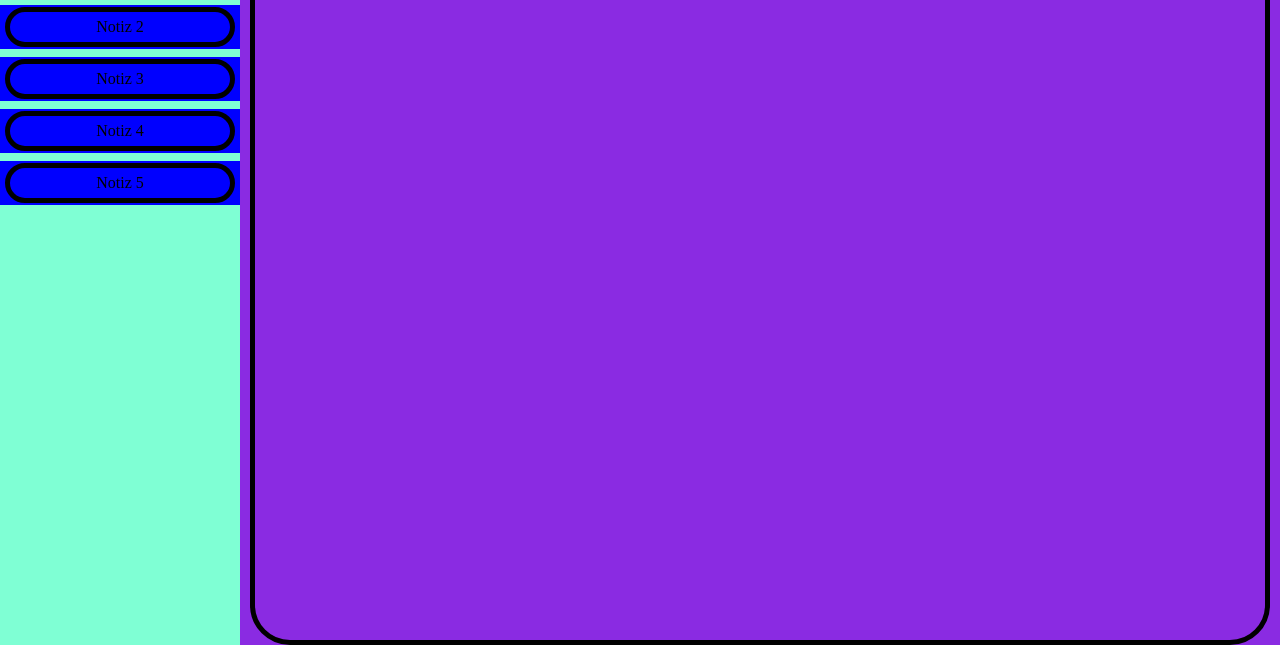
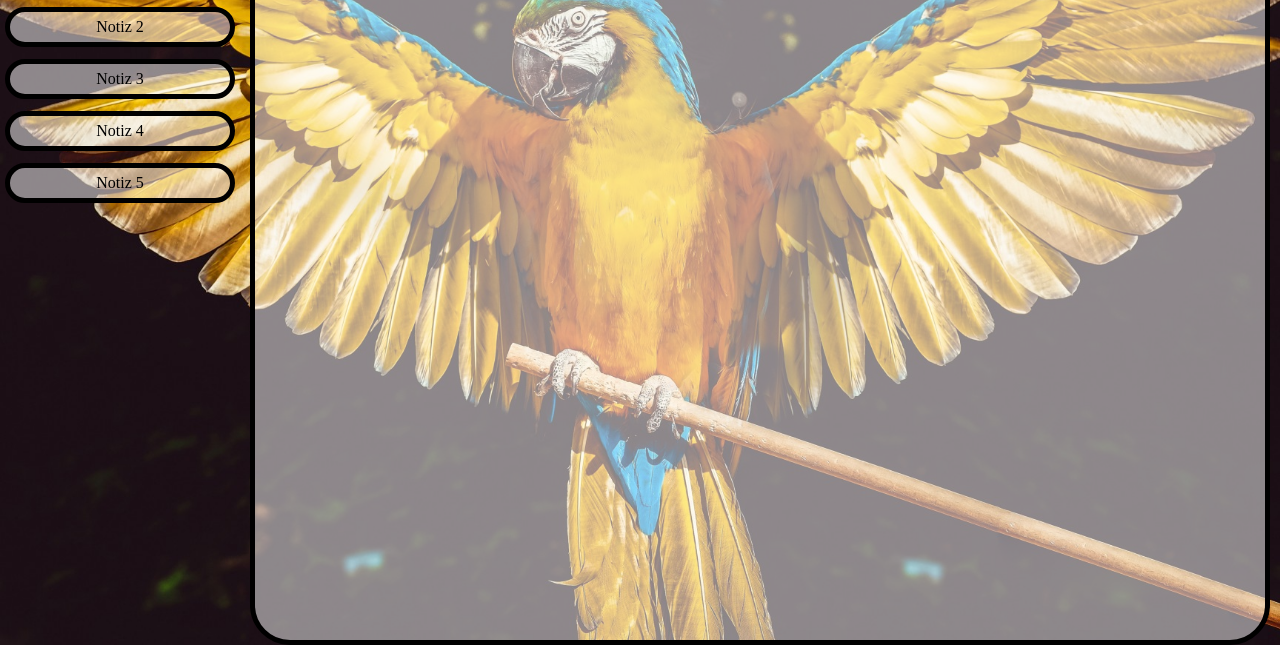
Before and after one commit to RandomCad/DevOps, a plain HTML site: page papagei/index.html in a window 1280 px wide. Shown: the part 155-800 px from the top of the page. Drawn offline with Linux system fonts and the light colour scheme.

Commit message:
federkleid 0.2

```diff
--- a/papagei/index.css
+++ b/papagei/index.css
@@ -10,7 +10,11 @@
     width: 100vw;
     margin: 0;
     padding: 0;
-    background-color: blueviolet;
+
+    background-image: url('./images/parrot_wp_1.jpg');
+    background-size: cover;
+    background-position: center;
+    background-repeat: no-repeat;
 }
 
 .lb { /* left_box */
@@ -38,8 +42,6 @@
     display: flex;
     flex-direction: column;
 
-    background-color: aquamarine;
-
     font-weight: 500;
 }
 
@@ -50,9 +52,6 @@
     padding-left: 5px;
     padding-right: 5px;
 
-
-
-    background-color: blue;
 }
 
 .note_create_button {
@@ -76,10 +75,6 @@
     padding-left: 5px;
     padding-right: 5px;
 
-
-
-    background-color: blue;
-
 }
 
 .note_navigator {
@@ -94,6 +89,8 @@
 
     text-align: center;
     align-content: center;
+
+    background-color: rgba(255, 255, 255, 0.5);
 }
 
 
@@ -105,7 +102,7 @@
     border: 5px solid ;
     border-radius: 40px;
 
-
+    background-color: rgba(255, 255, 255, 0.5);
 }
 
 .note_main_header {
```
Also changed, not shown: papagei/images/parrot_wp_1.jpg (added).
